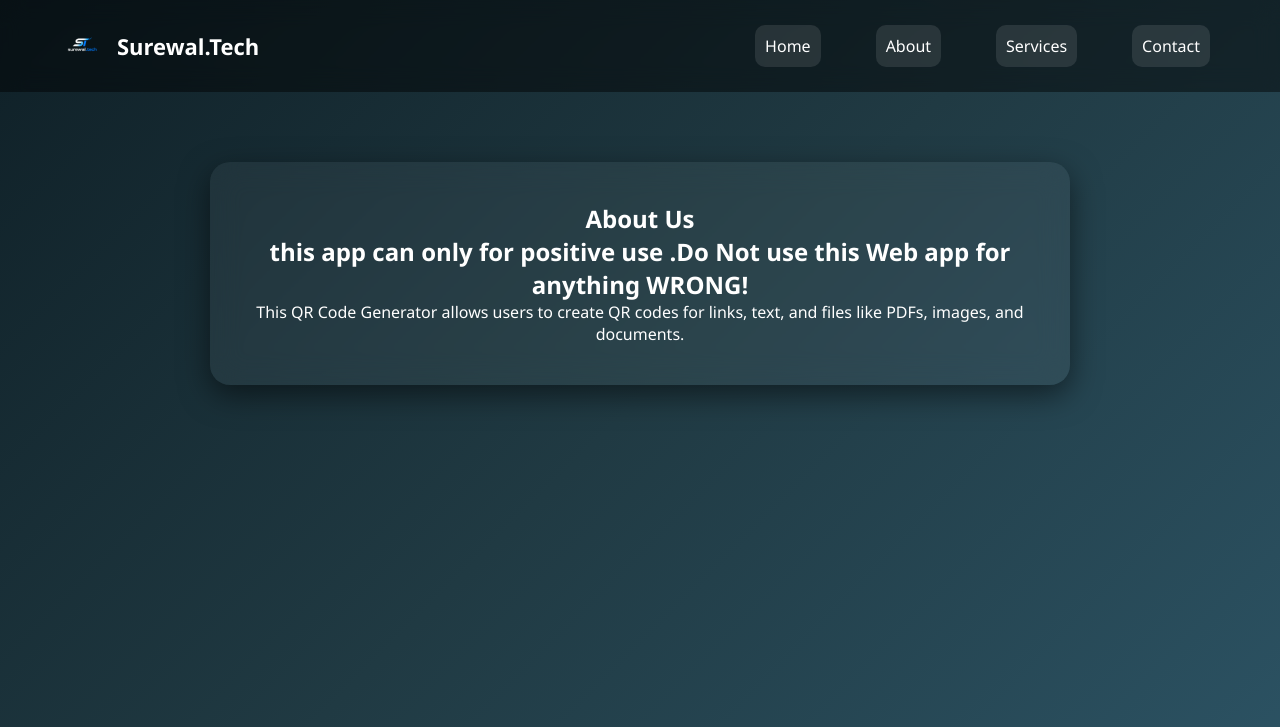
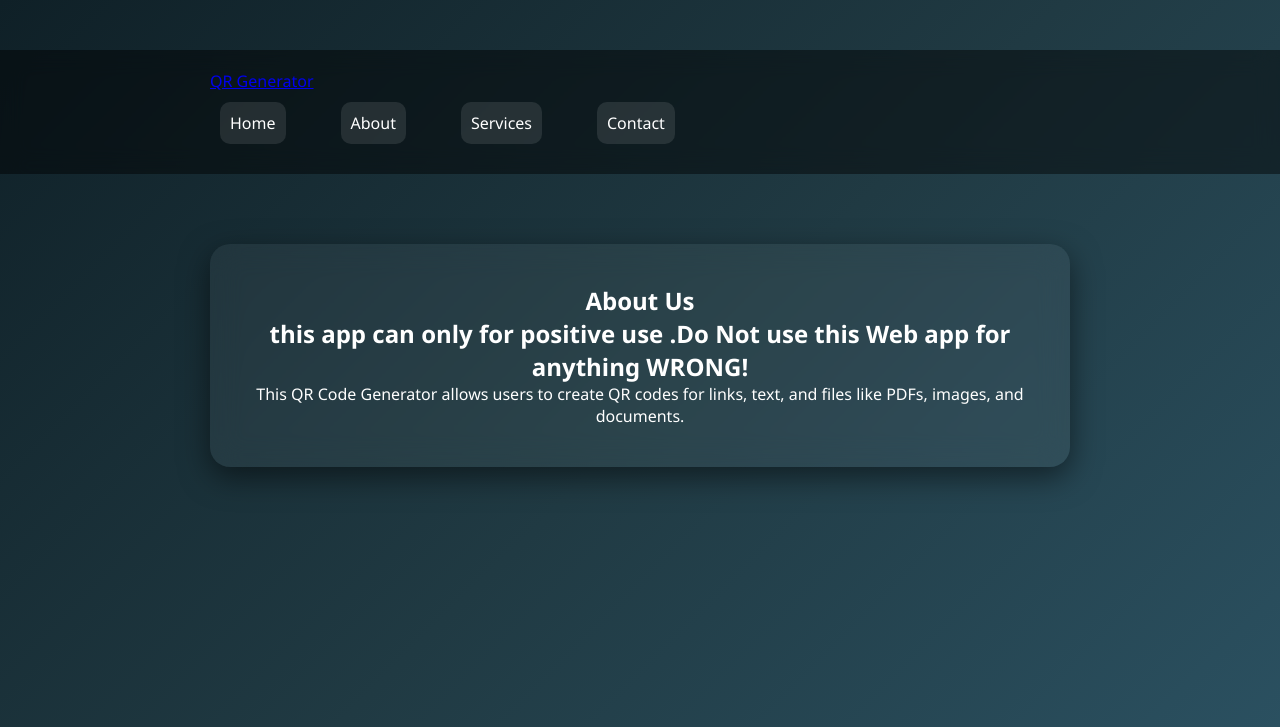
Before and after one commit to MohitSurewal/QR--Code-Generator, a Flask app: page /about in a window 1280 px wide. Shown: the top 727 px of the page. Run offline with Flask 3, Linux system fonts and the light colour scheme.

Commit message:
Refactor base.html for cleaner structure and scripts

```diff
--- a/templates/base.html
+++ b/templates/base.html
@@ -1,81 +1,44 @@
 <!DOCTYPE html>
 <html lang="en">
 <head>
-
     <meta charset="UTF-8">
     <meta name="viewport" content="width=device-width, initial-scale=1.0">
+    <title>QR Generator</title>
 
-<title>Surewal Tech | QR Generator</title>
-
-<link rel="icon"
-type="image/png"
-href="{{ url_for('static', filename='logo.png') }}">
-
-<link rel="stylesheet"
-href="{{ url_for('static', filename='style.css') }}">
-
+    <!-- Stylesheets -->
+    <link rel="stylesheet" href="{{ url_for('static', filename='style.css') }}">
     <link href="https://fonts.googleapis.com/css2?family=Poppins:wght@300;500;700&display=swap" rel="stylesheet">
 
+    <!-- Scripts -->
+    <script>
+        document.querySelectorAll("a").forEach(link => {
+            link.addEventListener("click", function(e) {
+                document.body.style.opacity = 0;
+            });
+        });
+
+        window.onload = () => {
+            document.body.style.opacity = 1;
+        };
+    </script>
 </head>
-
 <body>
 
     <nav class="navbar">
-
-<div class="nav-container">
-
-<a href="/" class="brand">
-
-<img src="{{ url_for('static', filename='logo.png') }}">
-
-<span>Surewal.Tech</span>
-
-</a>
-
-<div class="hamburger" id="hamburger">
-
-☰
-
+        <div class="container">
+            <a href="/" class="logo">QR Generator</a>
+            <ul class="nav-links">
+                <li><a href="/">Home</a></li>
+                <li><a href="/about">About</a></li>
+                <li><a href="/services">Services</a></li>
+                <li><a href="/contact">Contact</a></li>
+            </ul>
         </div>
-
-<ul class="nav-links" id="navLinks">
-
-<li><a href="/">Home</a></li>
-
-<li><a href="/about">About</a></li>
-
-<li><a href="/services">Services</a></li>
-
-<li><a href="/contact">Contact</a></li>
-
-</ul>
-
-</div>
-
     </nav>
 
     <div class="container">
-
-{% block content %}
-
-{% endblock %}
-
+        {% block content %}{% endblock %}
     </div>
 
-<script>
-
-const hamburger=document.getElementById("hamburger");
-
-const nav=document.getElementById("navLinks");
-
-hamburger.onclick=()=>{
-
-nav.classList.toggle("active");
-
-}
-
-</script>
-
 </body>
-
 </html>
```
Lines whose indentation alone changed are shown as unchanged.
